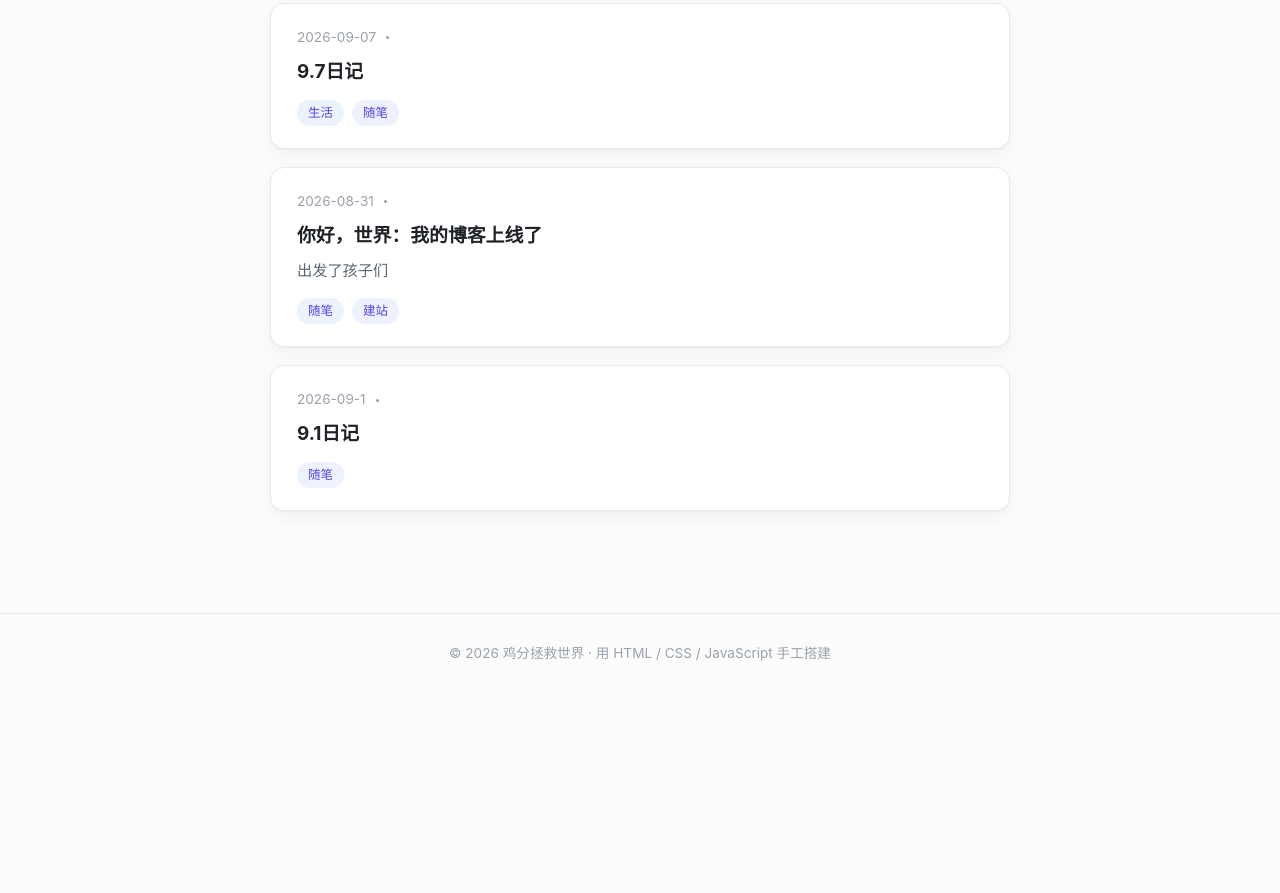
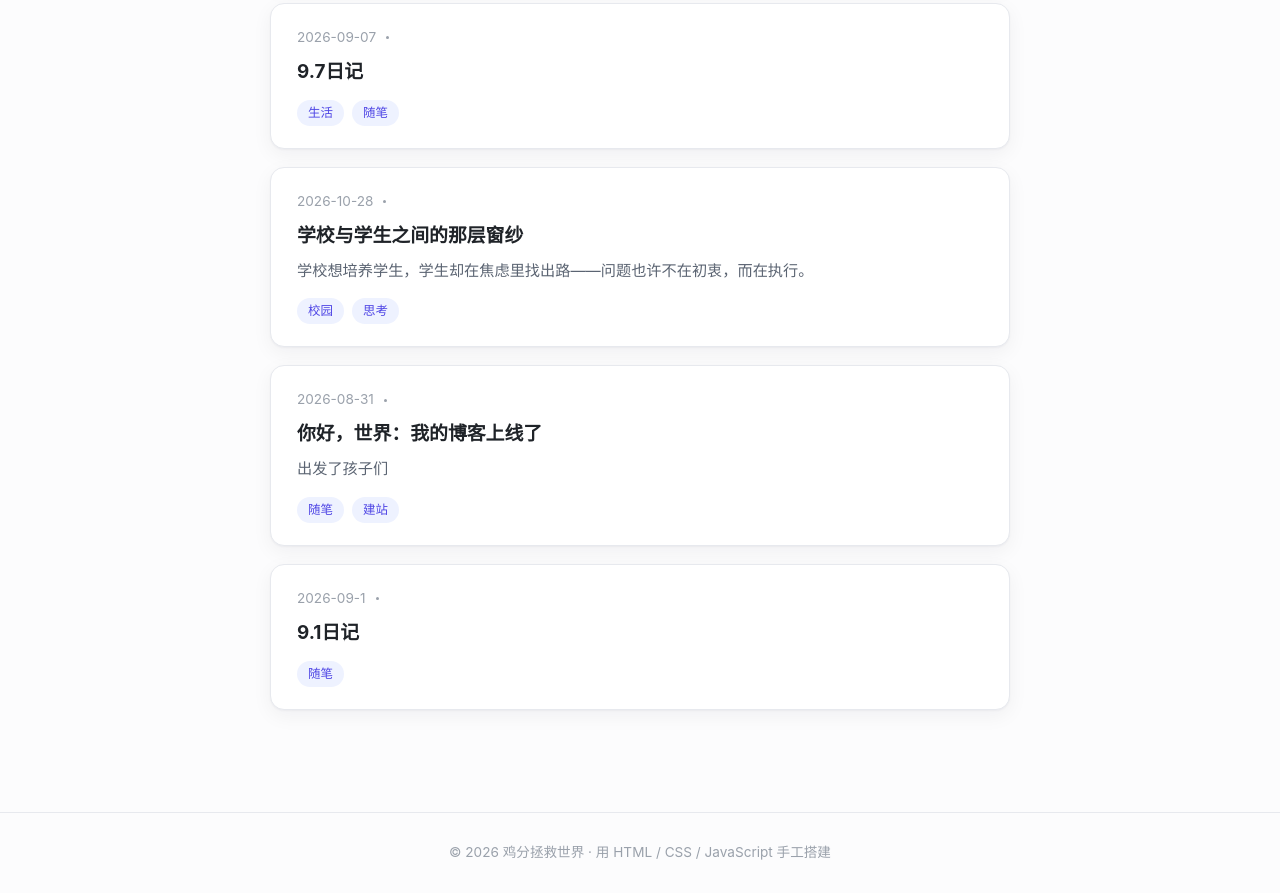
Before and after one commit to JFZJSJ/JFZJSJ.github.io, a plain HTML site: page index.html in a window 1280 px wide. Shown: the part 1253-2146 px from the top of the page. Before the commit the page ends 1947 px from the top, so only its background shows below. Drawn offline with Linux system fonts and the light colour scheme.

Commit message:
发布：更新 index.html

```diff
--- a/index.html
+++ b/index.html
@@ -136,6 +136,19 @@
           </div>
         </a>
 
+        <a class="post-card" href="posts/10.28.html">
+          <div class="post-meta">
+            <span>2026-10-28</span>
+            <span class="dot"></span>
+          </div>
+          <h3>学校与学生之间的那层窗纱</h3>
+          <p class="post-excerpt">学校想培养学生，学生却在焦虑里找出路——问题也许不在初衷，而在执行。</p>
+          <div class="tags">
+          <span class="tag">校园</span>
+          <span class="tag">思考</span>
+          </div>
+        </a>
+
         <a class="post-card" href="posts/hello-world.html">
           <div class="post-meta">
             <span>2026-08-31</span>
```
